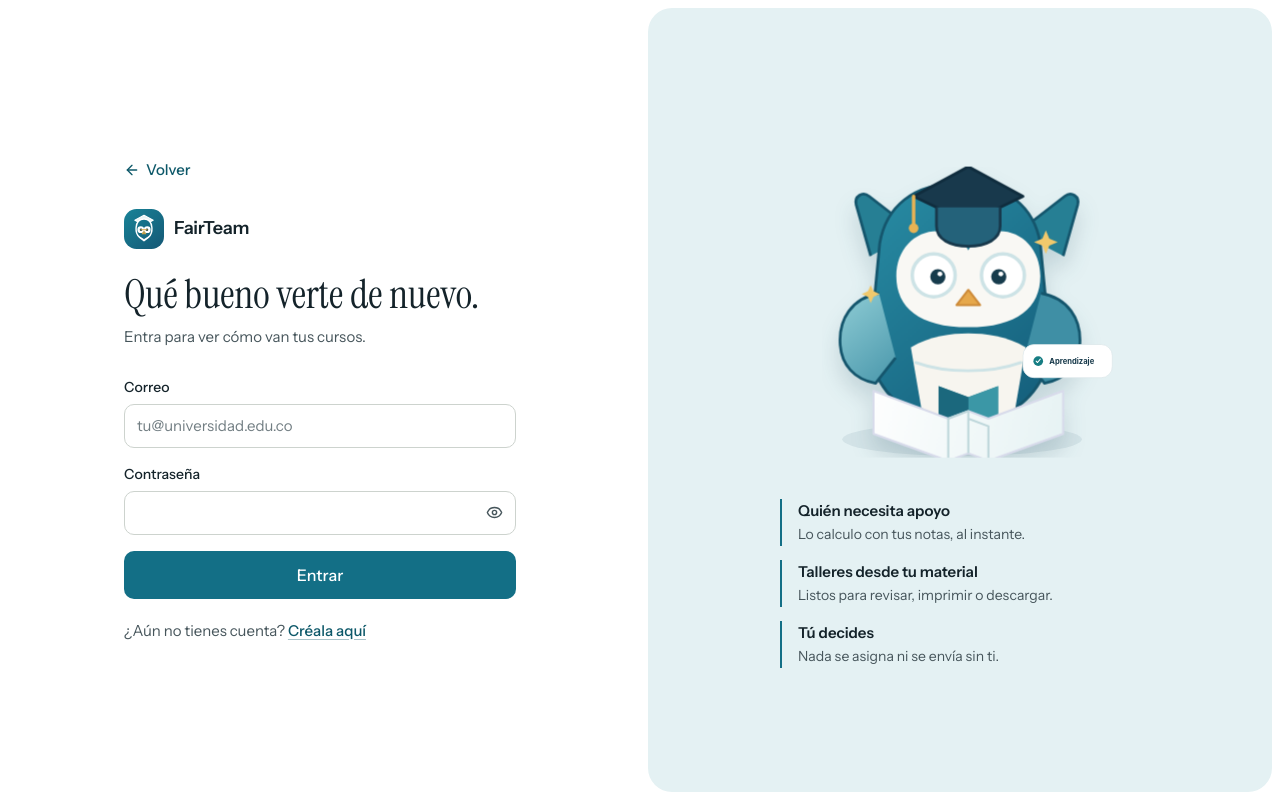
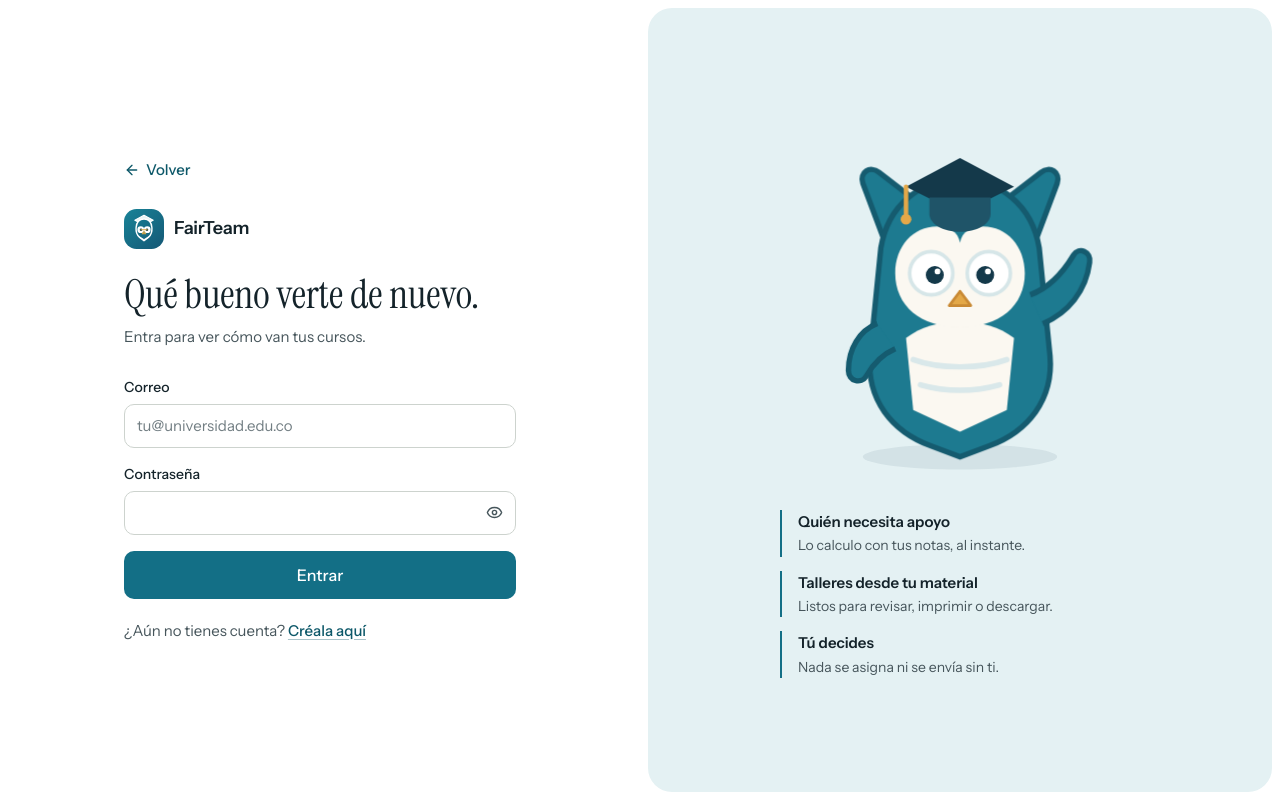
Before and after one commit to SebastianGrandaCordoba/front-end-proyecto-final-, a React (Vite) app: page / in a window 1280 px wide. Both pictures are taken after a click on the button "Entrar". Built offline with nearby package versions, Linux system fonts and the light colour scheme; no server answers.

Commit message:
Greet teachers with the waving owl on the sign-in screen

```diff
--- a/src/AuthGate.tsx
+++ b/src/AuthGate.tsx
@@ -2,7 +2,7 @@ import { lazy, Suspense, useEffect, useState, type FormEvent } from 'react'
 import { ArrowLeft, Eye, EyeOff } from 'lucide-react'
 import { clearAccessToken, request, saveAccessToken, TOKEN_KEY, warmUpBackend, type AuthResponse, type TeacherProfile } from './api'
 import FairTeamMark from './FairTeamMark'
-import FairTeamOwl from './FairTeamOwl'
+import Owl from './components/Owl'
 import LandingPage from './LandingPage'
 import { FeedbackProvider, Spinner } from './components/ui'
 
@@ -79,7 +79,7 @@ function AuthScreen({ mode, setMode, onAuthenticated }: { mode: 'login' | 'regis
       <p className="auth-switch">{isLogin ? '¿Aún no tienes cuenta?' : '¿Ya tienes cuenta?'} <button className="link-btn" disabled={working} onClick={() => { setMode(isLogin ? 'register' : 'login'); setMessage('') }}>{isLogin ? 'Créala aquí' : 'Entra aquí'}</button></p>
     </section>
     <aside className="auth-aside">
-      <div className="auth-owl" aria-hidden><FairTeamOwl /></div>
+      <div className="auth-owl" aria-hidden><Owl pose="wave" size={300} /></div>
       <ul className="auth-points">
         <li><b>Quién necesita apoyo</b><span>Lo calculo con tus notas, al instante.</span></li>
         <li><b>Talleres desde tu material</b><span>Listos para revisar, imprimir o descargar.</span></li>
```
